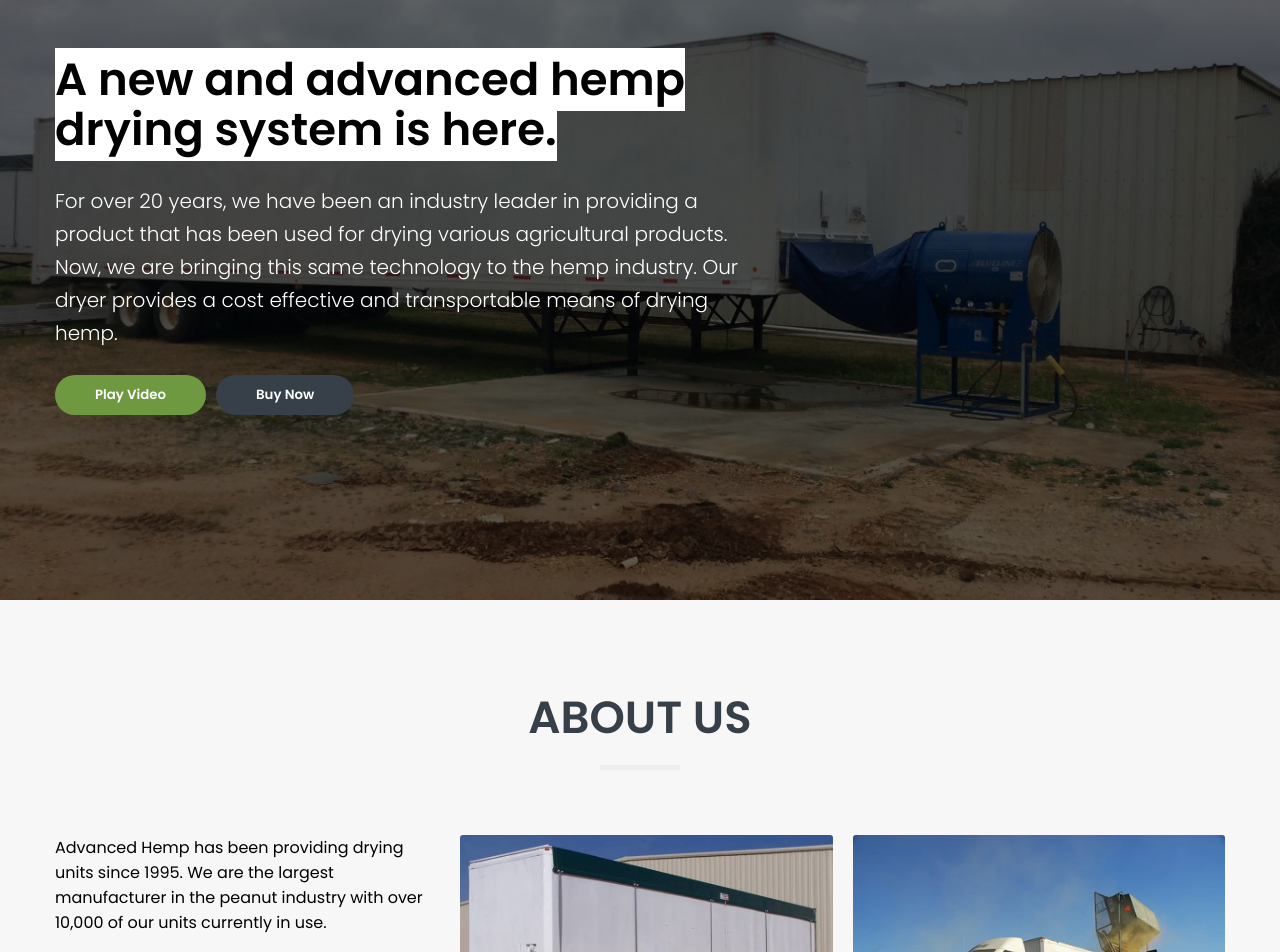
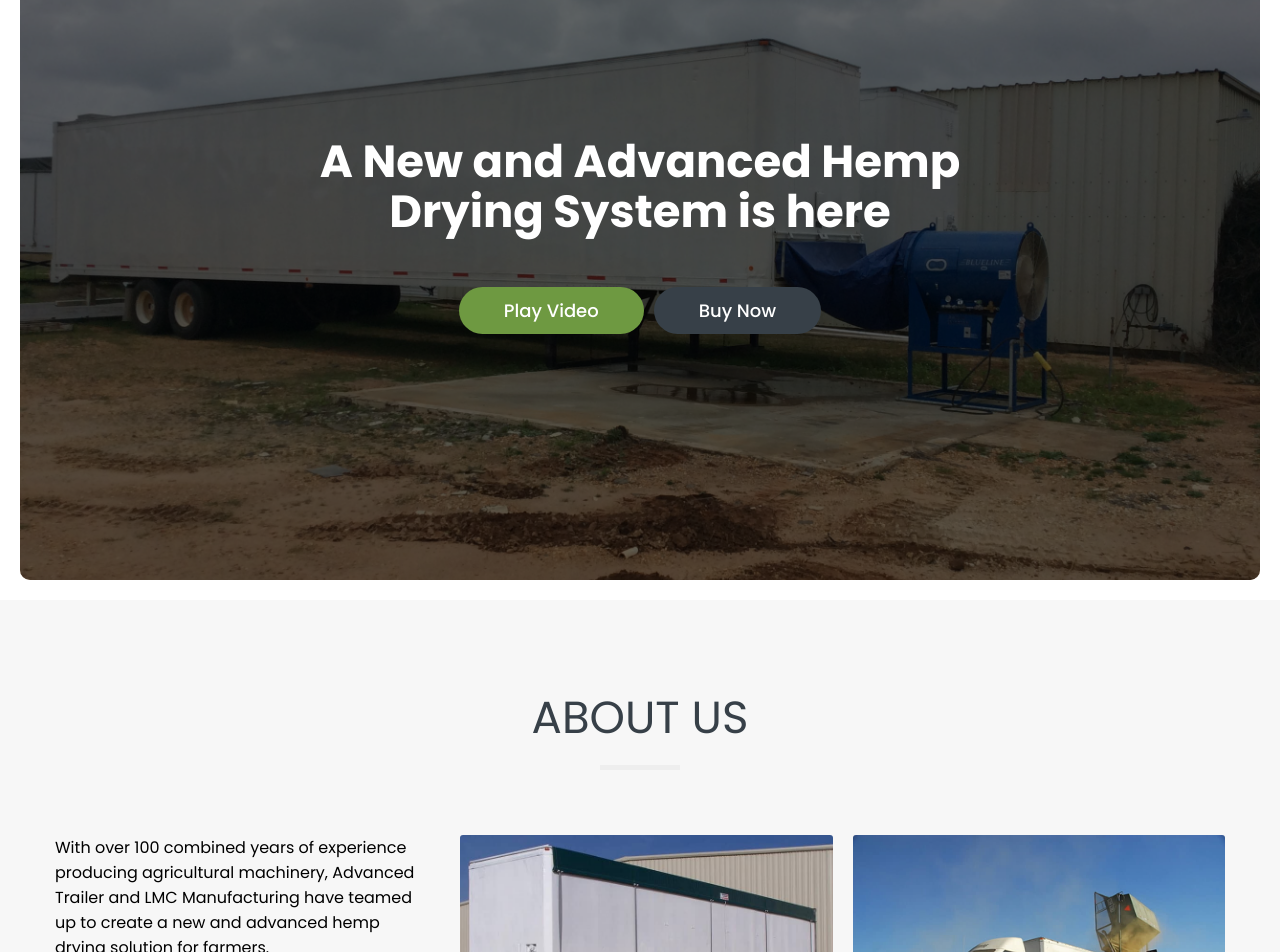
Before and after one commit to dyaroshevych/advanced-hemp-trailer, a React (Create React App) app: page / in a window 1280 px wide. Shown: the part 200-1152 px from the top of the page. Built offline with nearby package versions, Linux system fonts and the light colour scheme.

Commit message:
cahnged some content and text styling

```diff
--- a/public/index.html
+++ b/public/index.html
@@ -16,7 +16,7 @@
     -->
     <link rel="manifest" href="%PUBLIC_URL%/manifest.json" />
     <link
-      href="https://fonts.googleapis.com/css?family=Poppins:300,400,600&display=swap"
+      href="https://fonts.googleapis.com/css?family=Poppins:300,400,500,700&display=swap"
       rel="stylesheet"
     />
     <!--
--- a/src/App.scss
+++ b/src/App.scss
@@ -37,7 +37,7 @@
 
   &__link {
     position: relative;
-    font-weight: 600;
+    font-weight: 500;
     font-size: 16px;
     line-height: 35px;
     color: #374048;
@@ -77,12 +77,18 @@
 
 .header {
   position: relative;
-  margin-top: 70px;
+  margin: 90px 20px 20px;
   padding: 100px 0;
-  min-height: calc(100vh - 70px);
+  min-height: calc(100vh - 110px);
   display: flex;
   align-items: center;
   background: url(./assets/img/header-bg.jpg) center / cover no-repeat;
+  text-align: center;
+
+  &,
+  &__background {
+    border-radius: 10px;
+  }
 
   &__background {
     position: absolute;
@@ -92,6 +98,7 @@
     width: 100%;
     height: 100%;
     background-color: rgba(0, 0, 0, 0.6);
+    border-radius: 10px;
   }
 
   &__container {
@@ -102,10 +109,11 @@
 
   &__text-container {
     max-width: 700px;
+    margin: 0 auto;
   }
 
   &__buttons-container {
-    margin-top: 25px;
+    margin-top: 50px;
     .button:first-of-type {
       margin-right: 10px;
     }
--- a/src/components/Header.jsx
+++ b/src/components/Header.jsx
@@ -28,9 +28,9 @@
             <Fade up>
               <div className="header__text-container">
                 <h1 className="heading-primary underlined">
-                  A new and advanced hemp drying system is here.
+                  A New and Advanced Hemp Drying System is here
                 </h1>
-                <Fade delay={100} up>
+                {/* <Fade delay={100} up>
                   <h5 className="subheading-primary">
                     For over 20 years, we have been an industry leader in
                     providing a product that has been used for drying various
@@ -38,7 +38,7 @@
                     technology to the hemp industry. Our dryer provides a cost
                     effective and transportable means of drying hemp.
                   </h5>
-                </Fade>
+                </Fade> */}
                 <div className="header__buttons-container">
                   <button
                     className="button button--green"
--- a/src/data.js
+++ b/src/data.js
@@ -21,13 +21,8 @@
   name: "About Us",
   subheading: "",
   content: [
-    `Advanced Hemp has been providing drying units since 1995. We are the
-  largest manufacturer in the peanut industry with over 10,000 of our
-  units currently in use.`,
-    `Working with someone of our experience assures
-  you always receiving the best product at the best price available on
-  the market. We are continually working to revolutionize and improve
-  the drying and transportation industry day by day.`
+    `With over 100 combined years of experience producing agricultural machinery, Advanced Trailer and LMC Manufacturing have teamed up to create a new and advanced hemp drying solution for farmers.`,
+    `We are currently the largest supplier of processing machinery for the peanut, almond, and hazelnut industries. Tens of thousands of our drying units are in use currently and our track record speaks for itself. With our equipment in use in six different continents, we have cemented ourselves as the pinnacle of reliability.`
   ],
   images: [about1Jpg, about2Jpg, about3Jpg, about4Jpg]
 };
--- a/src/index.scss
+++ b/src/index.scss
@@ -37,13 +37,10 @@
 .heading-primary {
   display: inline;
   flex: 1;
-  font-weight: 600;
+  font-weight: 700;
   font-size: 45px;
   line-height: 50px;
-  text-decoration: none;
-  background-image: linear-gradient(to right, #fff 0, #fff 100%);
-  background-repeat: no-repeat;
-  animation: textBackground 0.75s ease-out 0.25s backwards;
+  color: #fff;
 }
 .subheading-primary {
   margin-top: 30px;
@@ -53,7 +50,7 @@
   color: #fff;
 }
 .heading-secondary {
-  font-weight: 600;
+  font-weight: 400;
   font-size: 45px;
   line-height: 35px;
   color: #374048;
@@ -80,13 +77,13 @@
   background-color: #eeeeee;
 }
 .heading-tertiary {
-  font-weight: 600;
+  font-weight: 400;
   font-size: 26px;
   line-height: 35px;
   color: #374048;
 }
 .heading-quarternary {
-  font-weight: 600;
+  font-weight: 400;
   font-size: 22px;
   line-height: 25px;
   color: #374048;
@@ -99,9 +96,10 @@
 }
 .button {
   display: inline-block;
-  padding: 10px 40px;
+  padding: 10px 45px;
   border-radius: 500px;
-  font-weight: 600;
+  font-weight: 500;
+  font-size: 18px;
   transition: transform 0.15s linear;
   transform: translateZ(0);
 
```
